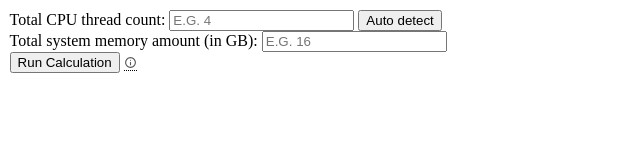
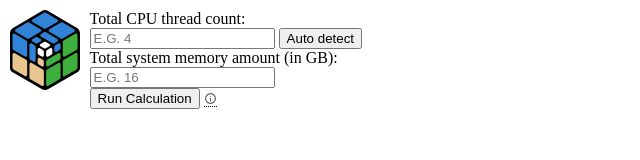
Before and after one commit to MikiP98/DHRAM, a plain HTML site: page index.html in a window 1280 px wide. Shown: the whole page, without its empty margins (0-640 px from the left). Drawn offline with Linux system fonts and the light colour scheme.

Commit message:
Added DH favicon and logo

```diff
--- a/index.html
+++ b/index.html
@@ -4,15 +4,33 @@
     <meta charset="UTF-8">
     <meta name="viewport" content="width=device-width, initial-scale=1.0">
     <title>Document</title>
+    <link rel="icon" type="image/svg+xml" href="media/DH-Logo.svg">
 
     <style>
         * {
             min-width: 0;
             min-height: 0;
+
+            --height: 10vh;
         }
         body {
             margin: 0;
             padding: 1.2vh;
+
+            height: var(--height);
+            width: 30vw;
+
+            display: grid;
+            grid-template-columns: var(--height) auto;
+        }
+        body > div {
+            height: 100%;
+        }
+        #logo {
+            width: var(--height);
+        }
+        #logo > img {
+            height: 100%;
         }
 
         form {
@@ -54,6 +72,10 @@
     </style>
 </head>
 <body>
+    <div id="logo">
+        <img src="media/DH-Logo.svg" alt="DH Logo">
+    </div>
+    <div id="content">
         <form>
             <span class="form_entry">
                 <label for="threadCountInput">Total CPU thread count:</label>
@@ -74,6 +96,7 @@
 
         <p id="result"></p>
         <p id="gcFlags"></p>
+    </div>
 </body>
 <script>
     const threadCountInput = document.getElementById("threadCountInput");
```
Also changed, not shown: media/DH-Logo.svg (added). Lines whose indentation alone changed are shown as unchanged.
